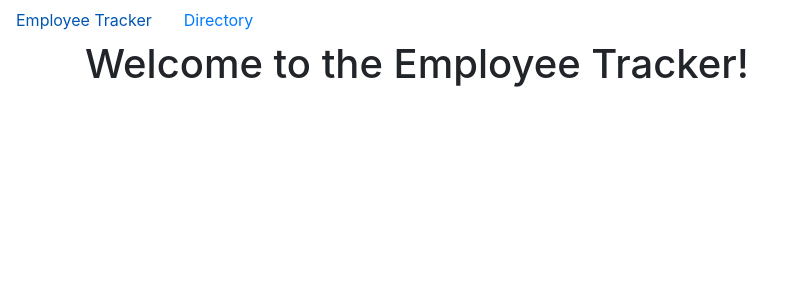
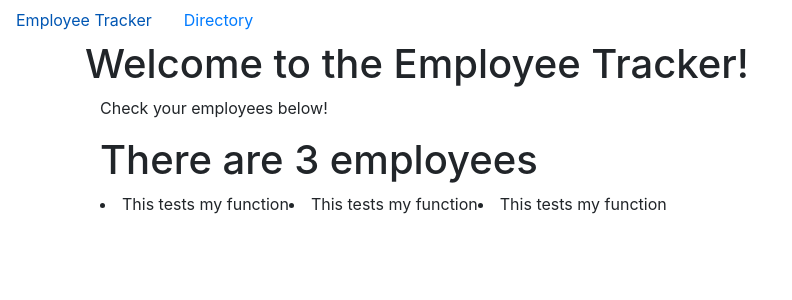
Before and after one commit to RicardoLRjr/Employee-Tracker, a React (Create React App) app in the folder employee-tracker/: page / in a window 1280 px wide. Shown: the top 300 px of the page, without its empty margins (0-792 px from the left). Built offline with nearby package versions, Linux system fonts and the light colour scheme.

Commit message:
reverting because needed to check if base works correctly

```diff
--- a/employee-tracker/package.json
+++ b/employee-tracker/package.json
@@ -6,6 +6,7 @@
     "@testing-library/jest-dom": "^4.2.4",
     "@testing-library/react": "^9.3.2",
     "@testing-library/user-event": "^7.1.2",
+    "axios": "^0.19.2",
     "react": "^16.13.1",
     "react-dom": "^16.13.1",
     "react-router-dom": "^5.1.2",
--- a/employee-tracker/src/App.js
+++ b/employee-tracker/src/App.js
@@ -9,7 +9,8 @@ function App() {
   return (
     <Router>
       <NavBar/>
-   <Route exact path="/" component={landing} />
+   <Route exact path="/" component={landing}/>
+   <Route exact path="/employeeDirectory" component={EmployeeDirectory}/>
 </Router>
   );
 }
--- a/employee-tracker/src/components/Employees/Employee.js
+++ b/employee-tracker/src/components/Employees/Employee.js
@@ -3,18 +3,21 @@ import React from "react";;
 const Employee = (props) => {
 
     return (
-        <div className="row">
-        <div className="col">{props.id.value}</div>
-      <div className="col">{props.name.first}{props.name.last}</div>
-      <div className="col">{props.email}</div>
-      <div className="col">{props.dob.age}</div>
-            <div className="col">
-            <img src = {props.picture.medium}
-                alt = "Picture of employee"
-                style = "style placeholder"
-                ></img>
-            </div>
-        </div>
+        <li>
+            This tests my function
+        </li>
+    //     <div className="row">
+    //     <div className="col">{props.id.value}</div>
+    //   <div className="col">{props.name.first}{props.name.last}</div>
+    //   <div className="col">{props.email}</div>
+    //   <div className="col">{props.dob.age}</div>
+    //         <div className="col">
+    //         <img src = {props.picture.medium}
+                // alt = "Picture of employee"
+                // style = "style placeholder"
+        //         ></img>
+        //     </div>
+        // </div>
     );
 };
 
--- a/employee-tracker/src/components/Employees/EmployeeList.js
+++ b/employee-tracker/src/components/Employees/EmployeeList.js
@@ -1,14 +1,14 @@
 import React from 'react';
 import Employee from './Employee'
 
-const EmployeeList = () => {
+const EmployeeList = (props) => {
     return (
         <div className="container">
         <div className="row">
-        <h1>There are {props.results.length} employees</h1>
+        <h1>There are {props.employees.length} employees</h1>
     </div>
     <div className="row">
-    {props.results.map((employee) => (
+    {props.employees.map((employee) => (
               <Employee {...employee} key={employee.id}/>
             ))}
     </div>
--- a/employee-tracker/src/containers/employeedirectory.jsx
+++ b/employee-tracker/src/containers/employeedirectory.jsx
@@ -1,12 +1,62 @@
-import React, { Component } from 'react';
+import React, { Component } from "react";
+import EmployeeList from "../components/Employees/EmployeeList"
+import axios from "axios"
+class EmployeeDirectory extends Component {
+state = {
+    employees:[{name: "test"},
+    {age: "test age"},
+{email: "test email"}]
+}
 
-class EmployeeDirectory extends Component {
+// componentDidMount() {
+//     this.getEmployees();
+//   }
+
+
+//   getEmployees = () => {
+//     axios
+//       .get("https://randomuser.me/api/?results=50")
+//       .then((response) => {
+//         this.setState({
+//           employees: response.data,
+//           employeesToDisplay: response.data,
+//         });
+//         console.log(employees)
+//       })
+//       .catch((err) => {
+//         console.log(err);
+//       });
+//   };
+
     render() {
         return (
-            <div>
-                hello world!
-            </div>
-        );
+            <div class="col">
+                <p>
+                    Check your employees below!
+                </p>
+                <EmployeeList employees={this.state.employees}/>
+
+{/* // <table class="table">
+// <thead>
+//   <tr>
+//     <th scope="col">Id#</th>
+//     <th scope="col">Name</th>
+//     <th scope="col">Email</th>
+//     <th scope="col">Age</th>
+//     <th scope="col">Picture</th>
+//   </tr>
+// </thead>
+// <tbody>
+//   <tr>
+//     <th scope="row">1</th>
+//     <td>Mark</td>
+//     <td>Otto</td>
+//     <td>@mdo</td>
+//   </tr>
+// </tbody>
+// </table>                                */}
+
+        </div>);
     }
 }
 
--- a/employee-tracker/src/containers/landing.js
+++ b/employee-tracker/src/containers/landing.js
@@ -1,11 +1,17 @@
 import React from 'react';
+import EmployeeDirectory from './employeedirectory'
 
 const landing = () => {
     return (
         <div className="container">
             <div className="row">
-                <div class="col">
-                    <h1>Welcome to the Employee Tracker!</h1>
+                <div className="col">
+                    <h1 className="header">Welcome to the Employee Tracker!</h1>
+                <div className="row">
+                    <div className="col">
+        <EmployeeDirectory/>
+        </div>
+        </div>
                 </div>
             </div>
         </div>
```
Also changed, not shown: 1 other file (tests, documents, lock files or other folders).
